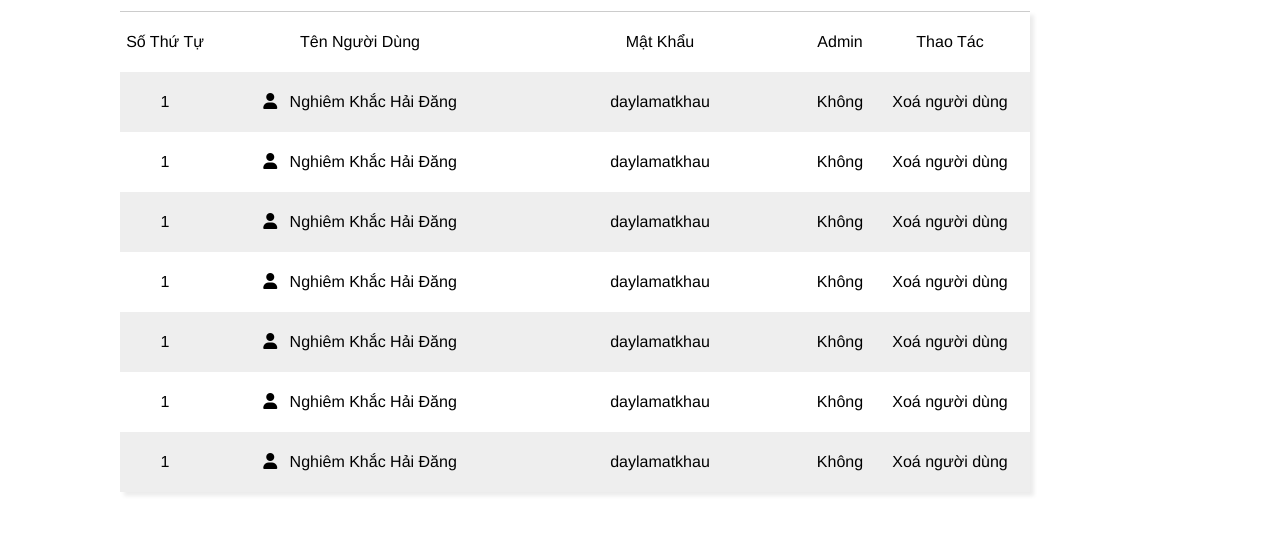
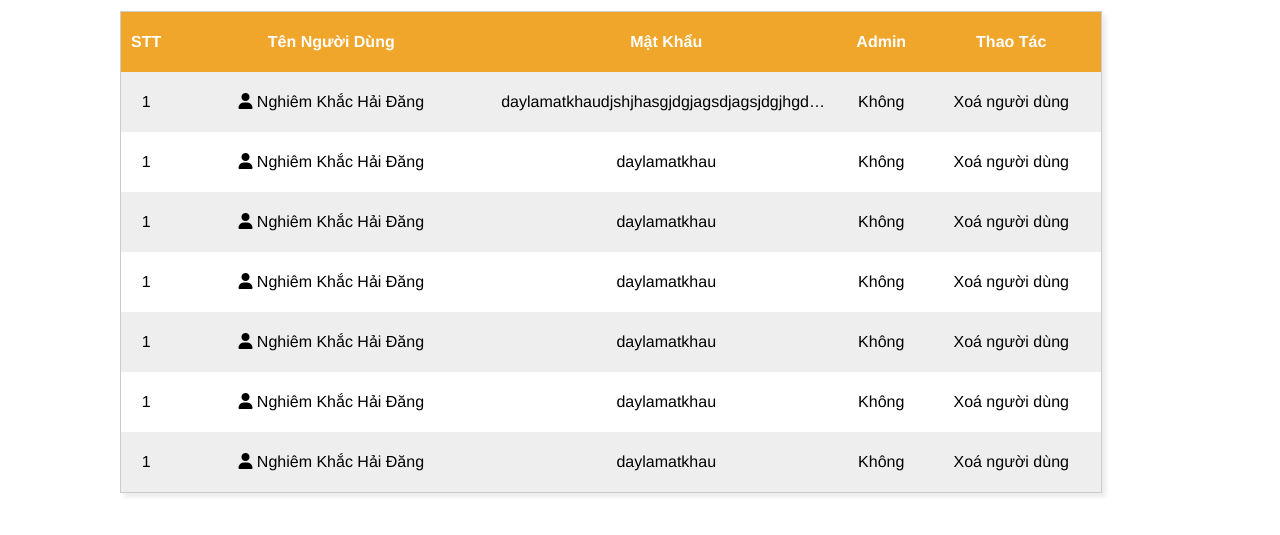
Before and after one commit to NghiemDangg/nghiemdangg-kenh14clone.github.io, a plain HTML site: page usermanage.html in a window 1280 px wide. Shown: the part 113-648 px from the top of the page. Drawn offline with nearby package versions, Linux system fonts and the light colour scheme; a small style sheet from the web is missing.

Commit message:
edit usermanage and newsmanage

```diff
--- a/assets/css/admin.css
+++ b/assets/css/admin.css
@@ -51,15 +51,15 @@
   margin-top: 14px;
 }
 table {
-  border-top: 1px solid #ccc;
-  /* border-bottom: 1px solid #ccc;
-  border-left: 1px solid #ccc;
-  border-right: 1px solid #ccc; */
+  border: 1px solid #ccc;
   box-shadow: 4px 4px 4px rgb(0 0 0 / 8%);
   font-family: Helvetica, Arial, sans-serif;
+  max-width: 484px;
 }
 thead tr {
-  background-color: #fff;
+  background-color: #f0a52b;
+  color: var(--white-color);
+  font-weight: 600;
 }
 /* hàng lẻ */
 table tbody tr:nth-child(odd) {
@@ -71,25 +71,23 @@ table tr:nth-child(even) {
 }
 tr {
   height: 60px;
-  border: none;
+  /* border: none; */
   line-height: 60px;
+  width: 100%;
 }
 th {
   text-align: center;
 }
 td {
-  border: none;
+  /* border: none; */
   text-align: center;
-}
-td > i {
-  height: 24px;
-  margin-right: 8px;
-  border-radius: 50%;
-  margin-bottom: 2px;
+  padding: 0 10px;
 }
 .table__rank {
-  width: 90px;
+  min-width: 14px;
   text-align: center;
+  text-transform: uppercase;
+  padding: 0 10px;
 }
 .table__delete-user:hover {
   color: #a70e1a;
@@ -97,21 +95,25 @@ td > i {
   cursor: pointer;
 }
 .table__delete-user {
-  width: 160px;
+  min-width: 160px;
 }
 .table__control {
-  width: 160px;
+  min-width: 160px;
 }
 .table__title {
-  overflow: hidden;
-  width: 700px;
+  min-width: 700px;
 }
 
 .table__user-name,
 .table__password {
-  width: 300px;
+  min-width: 300px;
+  max-width: 330px;
+  white-space: nowrap;
+  overflow: hidden;
+  text-overflow: ellipsis;
+  line-height: 28px;
 }
 .table__check,
 .table__control {
-    width: 60px;
+  min-width: 60px;
 }
--- a/usermanage.html
+++ b/usermanage.html
@@ -73,7 +73,7 @@
         <table>
           <thead>
             <tr>
-              <th class="table__rank">Số Thứ Tự</th>
+              <th class="table__rank">Stt</th>
               <th class="table__user-name">Tên Người Dùng</th>
               <th class="table__password">Mật Khẩu</th>
               <th class="table__check">Admin</th>
@@ -84,7 +84,7 @@
             <tr>
               <td class="table__rank">1</td>
               <td class="table__user-name"><i class="fa-solid fa-user"></i> Nghiêm Khắc Hải Đăng </td>
-              <td class="table__password">daylamatkhau</td>
+              <td class="table__password">daylamatkhaudjshjhasgjdgjagsdjagsjdgjhgdashgdjasgjdgjasgdjagsjdgajsgdjdgj</td>
               <td class="table__check">Không</td>
               <td class="table__delete-user">Xoá người dùng</td>
             </tr>
```
Also changed, not shown: newsmanage.html (+1 -1 lines).
